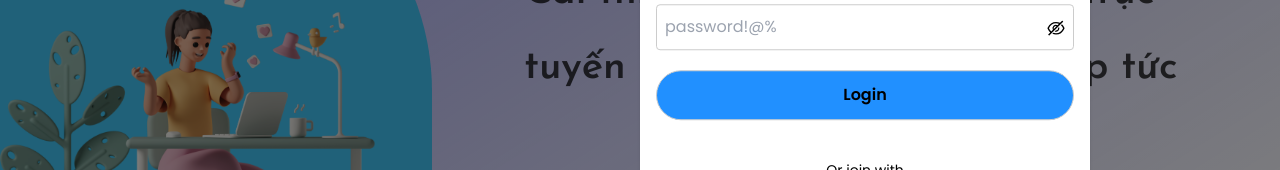
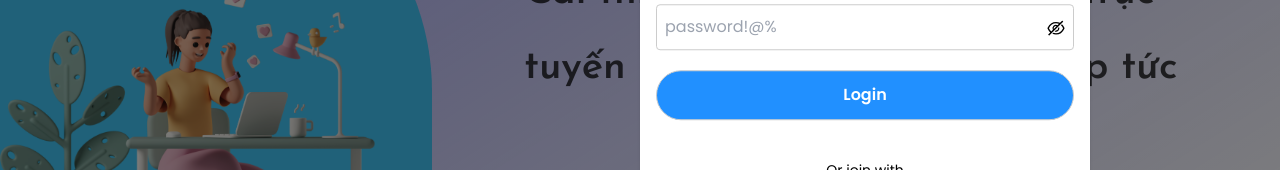
Before and after one commit to ankieu123/CodeGuru_FE, a Next.js app in the folder client/: page / in a window 1280 px wide. Both pictures are taken after a click on the icon 1204 px from the left and 48 px from the top of the page. Shown: the part 345-515 px from the top of the page. Built offline with nearby package versions, Linux system fonts and the light colour scheme.

Commit message:
done fix UI signup, login, verify code

```diff
--- a/client/app/components/Auth/Login.tsx
+++ b/client/app/components/Auth/Login.tsx
@@ -88,7 +88,7 @@ const Login: FC<Props> = ({ setRoute }) => {
                     <input
                         type="submit"
                         value="Login"
-                        className={`flex flex-row justify-center items-center py-3 px-6 rounded-full cursor-pointer bg-[#2190ff] min-h-[45px] w-full text-[16px] font-Poppins font-semibold`}
+                        className={`flex flex-row justify-center items-center py-3 px-6 rounded-full cursor-pointer bg-[#2190ff] min-h-[45px] w-full text-[16px] font-Poppins font-semibold text-white`}
                     />
                 </div>
                 <br/>
--- a/client/app/components/Auth/SignUp.tsx
+++ b/client/app/components/Auth/SignUp.tsx
@@ -120,7 +120,7 @@ const SignUp: FC<Props> = ({ setRoute }) => {
                     <input
                         type="submit"
                         value="Đăng ký"
-                        className={`flex flex-row justify-center items-center py-3 px-6 rounded-full cursor-pointer bg-[#2190ff] min-h-[45px] w-full text-[16px] font-Poppins font-semibold`}
+                        className={`flex flex-row justify-center items-center py-3 px-6 rounded-full cursor-pointer bg-[#2190ff] min-h-[45px] w-full text-[16px] font-Poppins font-semibold text-white`}
                     />
                 </div>
                 <br/>
@@ -132,11 +132,11 @@ const SignUp: FC<Props> = ({ setRoute }) => {
                     <FcGoogle size={30} className="cursor-pointer mr-2" />
                     <AiFillGithub size={30} className="cursor-pointer ml-2 " />
                 </div>
-                <h5 className="text-center pt-4 font-Poppins text-[14px]">
+                <h5 className="text-center pt-4 font-Poppins text-[14px] text-black dark:text-white">
                     Bạn đã có tài khoản?{" "}
                     <span
                         className="text-[#2190ff] pl-1 cursor-pointer"
-                        onClick={() => setRoute("Sign-Up")}
+                        onClick={() => setRoute("Login")}
                     >
                         Đăng nhập
 
```
